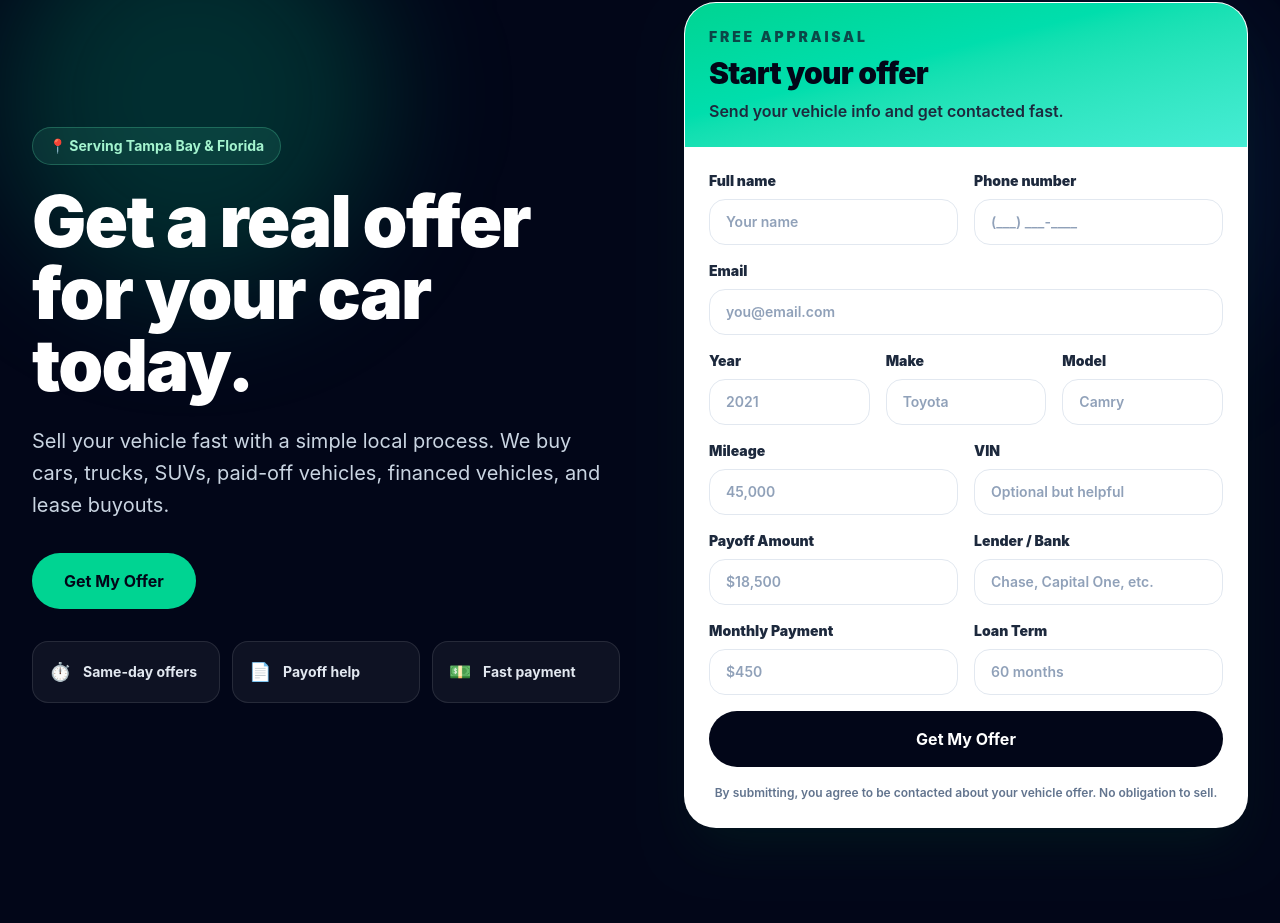
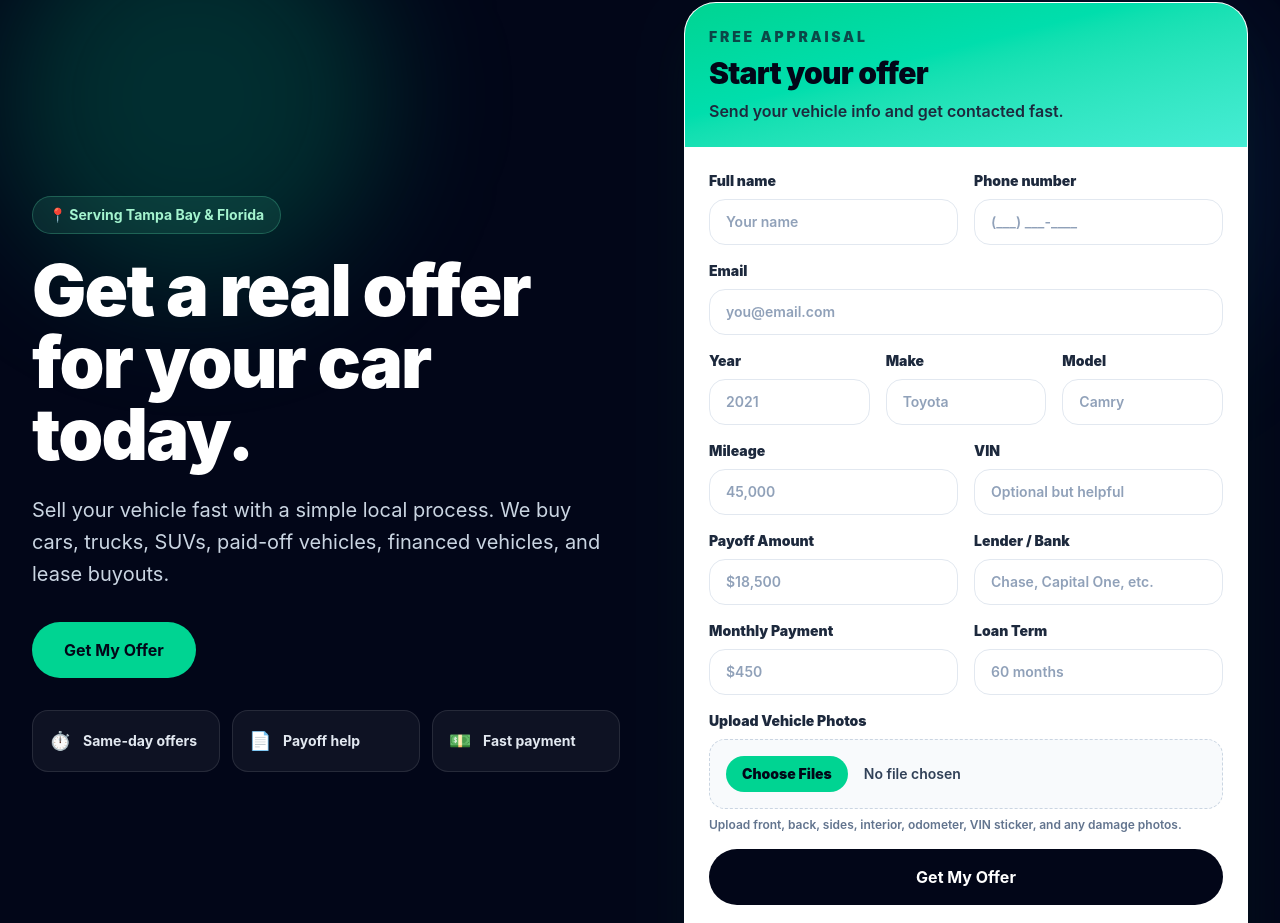
Before and after one commit to Pborja1/instant-car-offer-fl, a React (Vite) app: page / in a window 1280 px wide. Shown: the part 171-1094 px from the top of the page. Built offline with nearby package versions, Linux system fonts and the light colour scheme.

Commit message:
Update App.jsx

```diff
--- a/src/App.jsx
+++ b/src/App.jsx
@@ -311,7 +311,7 @@ function LeadForm({ onSubmit, submitted, compact = false }) {
   const labelClass = "mb-2 block text-sm font-black text-slate-800";
 
   return (
-    <form onSubmit={onSubmit} className={compact ? "space-y-4 p-6" : "space-y-5 p-6 sm:p-8"}>
+    <form onSubmit={onSubmit} encType="multipart/form-data" className={compact ? "space-y-4 p-6" : "space-y-5 p-6 sm:p-8"}>
       {submitted && (
         <div className="rounded-2xl border border-emerald-200 bg-emerald-50 p-4 text-sm font-bold text-emerald-800">
           Thank you. Your vehicle information has been submitted successfully. We will contact you shortly.
@@ -382,6 +382,20 @@ function LeadForm({ onSubmit, submitted, compact = false }) {
         </div>
       </div>
 
+      <div>
+        <label className={labelClass}>Upload Vehicle Photos</label>
+        <input
+          name="vehicle_photos"
+          type="file"
+          accept="image/*"
+          multiple
+          className="w-full rounded-2xl border border-dashed border-slate-300 bg-slate-50 px-4 py-4 text-sm font-semibold text-slate-700 file:mr-4 file:rounded-full file:border-0 file:bg-emerald-400 file:px-4 file:py-2 file:font-black file:text-slate-950 hover:file:bg-emerald-300"
+        />
+        <p className="mt-2 text-xs font-semibold text-slate-500">
+          Upload front, back, sides, interior, odometer, VIN sticker, and any damage photos.
+        </p>
+      </div>
+
       {!compact && (
         <>
           <div className="grid gap-4 sm:grid-cols-2">
@@ -429,11 +443,6 @@ function LeadForm({ onSubmit, submitted, compact = false }) {
             <label className={labelClass}>Notes</label>
             <textarea name="notes" className={`${inputClass} min-h-28 resize-none`} placeholder="Tell us about condition, payoff amount, number of keys, title status, or anything important." />
           </div>
-
-          <div className="rounded-2xl border border-dashed border-slate-300 bg-slate-50 p-5 text-center">
-            <p className="text-sm font-black text-slate-800">Photo upload placeholder</p>
-            <p className="mt-1 text-xs font-semibold text-slate-500">Connect this to Netlify Forms, Formspree, or Jotform to accept images.</p>
-          </div>
         </>
       )}
 
```
